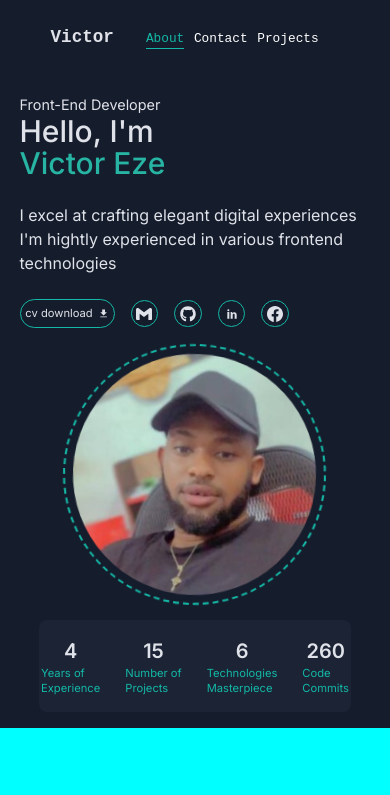
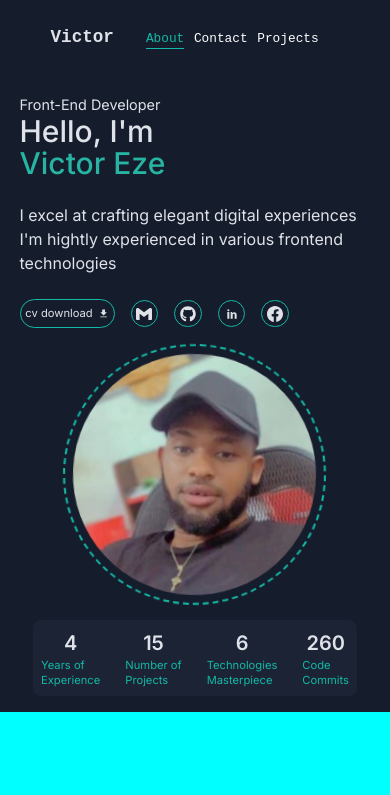
Before and after one commit to VictorKingsHub/victor_portfolio, a Next.js app: page / in a window 390 px wide. Shown: the top 795 px of the page. Built offline with nearby package versions, Linux system fonts and the light colour scheme.

Commit message:
counter added

```diff
--- a/ui/about/countUp/CountUp.module.css
+++ b/ui/about/countUp/CountUp.module.css
@@ -13,7 +13,7 @@
     border-radius: .5rem;
 
     @media (max-width: 767px) {
-        padding: 1rem 0;
+        padding: .5rem;
         justify-content: center;
         gap: 25px;
         min-width: 80vw;
```
